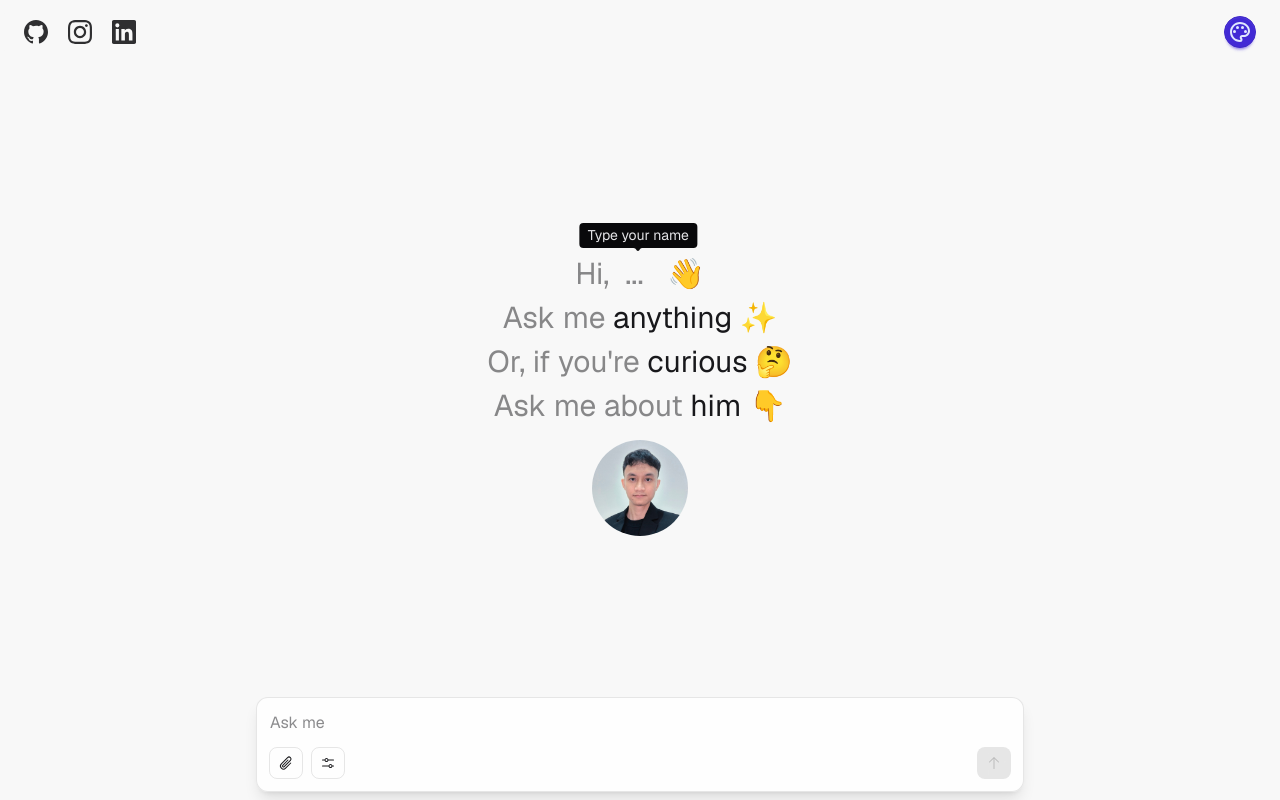
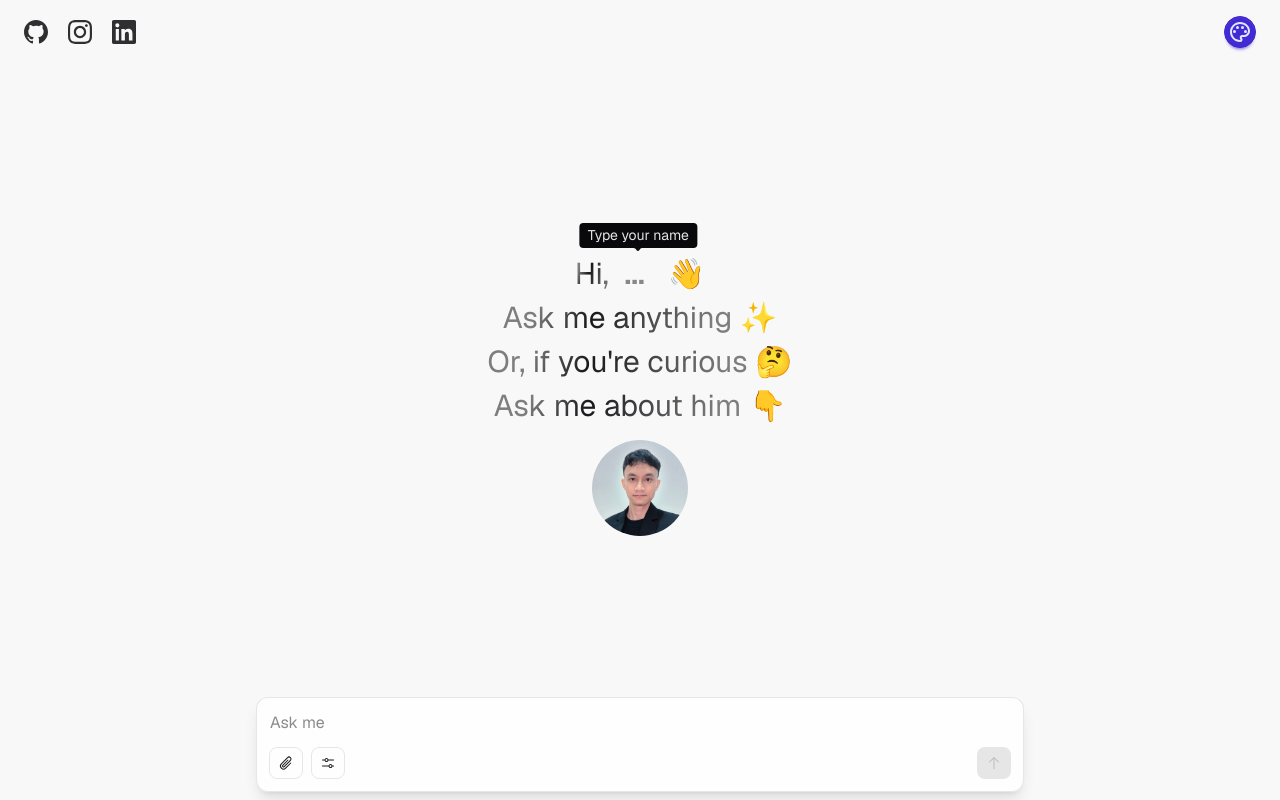
Before and after one commit to athaahsan/personal-chatbot, a React (Vite) app: page / in a window 1280 px wide. Built offline with nearby package versions, Linux system fonts and the light colour scheme.

Commit message:
add shimmer effect on welcoming page

```diff
--- a/package.json
+++ b/package.json
@@ -11,7 +11,7 @@
   },
   "dependencies": {
     "@supabase/supabase-js": "^2.55.0",
-    "@tailwindcss/vite": "^4.1.12",
+    "@tailwindcss/vite": "^4.1.18",
     "browser-image-compression": "^2.0.2",
     "formdata-node": "^6.0.3",
     "framer-motion": "^12.23.12",
@@ -29,7 +29,7 @@
     "remark-breaks": "^4.0.0",
     "remark-gfm": "^4.0.1",
     "remark-math": "^6.0.0",
-    "tailwindcss": "^4.1.12"
+    "tailwindcss": "^4.1.18"
   },
   "devDependencies": {
     "@eslint/js": "^9.33.0",
@@ -37,7 +37,7 @@
     "@types/react": "^19.1.10",
     "@types/react-dom": "^19.1.7",
     "@vitejs/plugin-react": "^5.0.0",
-    "daisyui": "^5.0.50",
+    "daisyui": "^5.5.14",
     "eslint": "^9.33.0",
     "eslint-plugin-react-hooks": "^5.2.0",
     "eslint-plugin-react-refresh": "^0.4.20",
--- a/src/App.css
+++ b/src/App.css
@@ -42,3 +42,23 @@ body {
 .prose blockquote p:first-of-type::after {
   content: none !important;
 }
+
+.shimmer-text {
+  color: transparent;
+  background: linear-gradient(
+    110deg,
+    oklch(from var(--color-base-content) l c h / 0.55) 25%,
+    oklch(from var(--color-base-content) l c h / 1) 37%,
+    oklch(from var(--color-base-content) l c h / 0.55) 63%
+  );
+  background-size: 200% 100%;
+  -webkit-background-clip: text;
+  background-clip: text;
+  animation: shimmer 3s infinite linear;
+}
+
+@keyframes shimmer {
+  to {
+    background-position-x: -200%;
+  }
+}
--- a/src/components/Welcoming.jsx
+++ b/src/components/Welcoming.jsx
@@ -21,7 +21,7 @@ const Welcoming = ({ userName, setUsername }) => {
     const placeholder = ` ... `;
     useEffect(() => {
         if (spanRef.current) {
-            setInputWidth(spanRef.current.offsetWidth + 1);
+            setInputWidth(spanRef.current.offsetWidth + 2);
         }
     }, [userName, placeholder]);
 
@@ -33,14 +33,14 @@ const Welcoming = ({ userName, setUsername }) => {
 
                     <div className='flex flex-col my-[50dvh] gap-2 flex items-center justify-center snap-center snap-always'>
                         <div className='flex flex-row justify-center items-center'>
-                            <div className='opacity-50'>
+                            <div className='shimmer-text'>
                                 Hi,&nbsp;
                             </div>
                             <div className={`flex items-center relative inline-flex ${!userName ? 'tooltip tooltip-open' : ""}`} data-tip="Type your name">
                                 {/* hidden span to measure text */}
                                 <span
                                     ref={spanRef}
-                                    className="absolute invisible whitespace-pre text-2xl sm:text-3xl font-normal"
+                                    className="absolute invisible whitespace-pre text-2xl sm:text-3xl font-semibold"
                                 >
                                     {userName || placeholder}
                                 </span>
@@ -55,7 +55,7 @@ const Welcoming = ({ userName, setUsername }) => {
                                         width: inputWidth,
                                         //transition: "width 0.15s ease-out",
                                     }}
-                                    className="h-[31px] sm:h-[36px] input input-ghost input-md rounded-none border-transparent focus:outline-none focus:ring-0 focus:border-transparent focus:bg-transparent focus:text-base-content hover:bg-transparent p-0 my-0 text-2xl sm:text-3xl "
+                                    className="h-[31px] sm:h-[36px] input input-ghost input-md rounded-none border-transparent focus:outline-none focus:ring-0 focus:border-transparent focus:bg-transparent focus:text-base-content hover:bg-transparent p-0 my-0 text-2xl sm:text-3xl font-semibold"
                                 />
                             </div>
                             &nbsp;
@@ -65,20 +65,18 @@ const Welcoming = ({ userName, setUsername }) => {
                         </div>
 
                         <div className='flex flex-row justify-center items-center'>
-                            <div className='opacity-50'>Ask me&nbsp;</div>
-                            <p className="">anything</p>
+                            <div className='shimmer-text'>Ask me anything</div>
                             <div className=''>&nbsp;✨</div>
                         </div>
 
                         <div className='flex flex-row justify-center items-center'>
-                            <div className='opacity-50'>Or, if you're&nbsp;</div>
-                            <p className="">curious</p>
+                            <div className='shimmer-text'>Or, if you're curious</div>
                             <div className=''>&nbsp;🤔</div>
                         </div>
 
                         <div className='flex flex-row justify-center items-center'>
-                            <div className='opacity-50'>Ask me about&nbsp;</div>
-                            <p className="">him 👇</p>
+                            <div className='shimmer-text'>Ask me about him</div>
+                            <p className="">&nbsp;👇</p>
                         </div>
 
                         <div className='flex flex-row justify-center items-center'>
```
Also changed, not shown: 1 other file (tests, documents, lock files or other folders).
